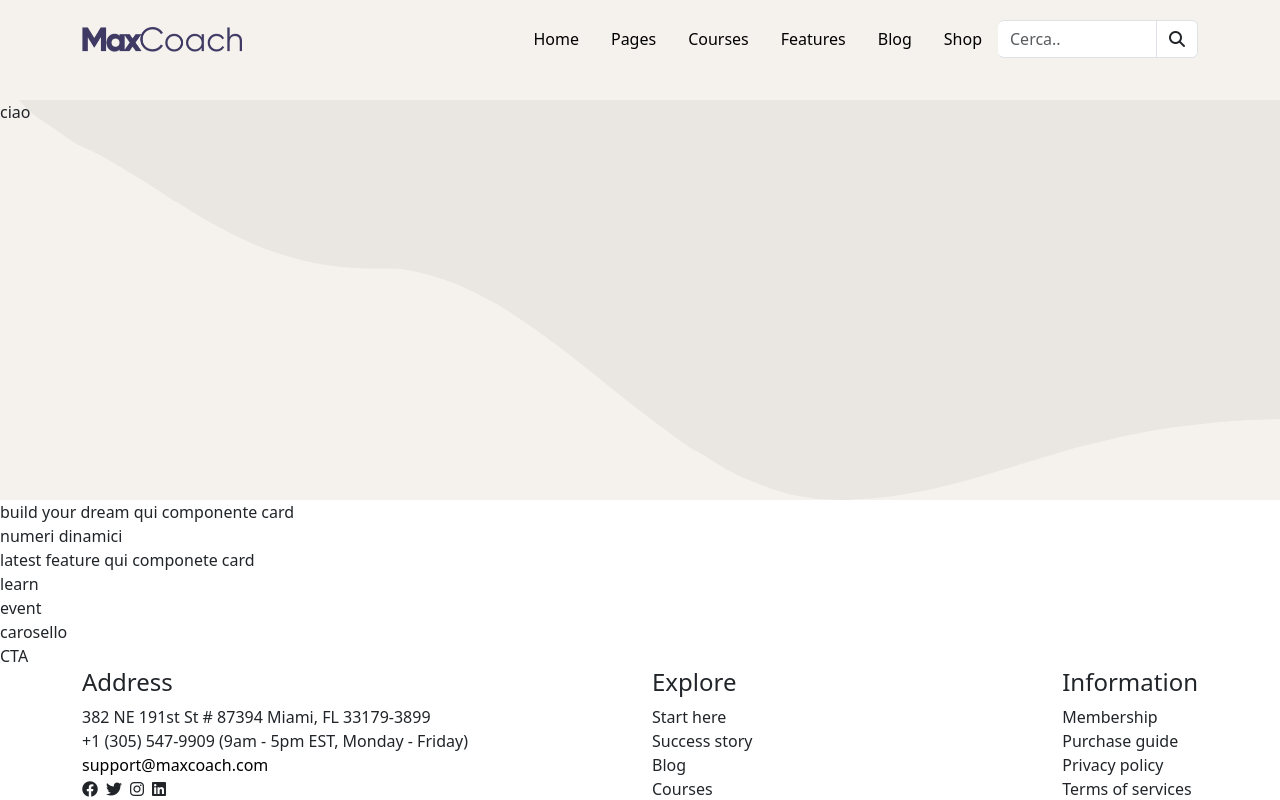
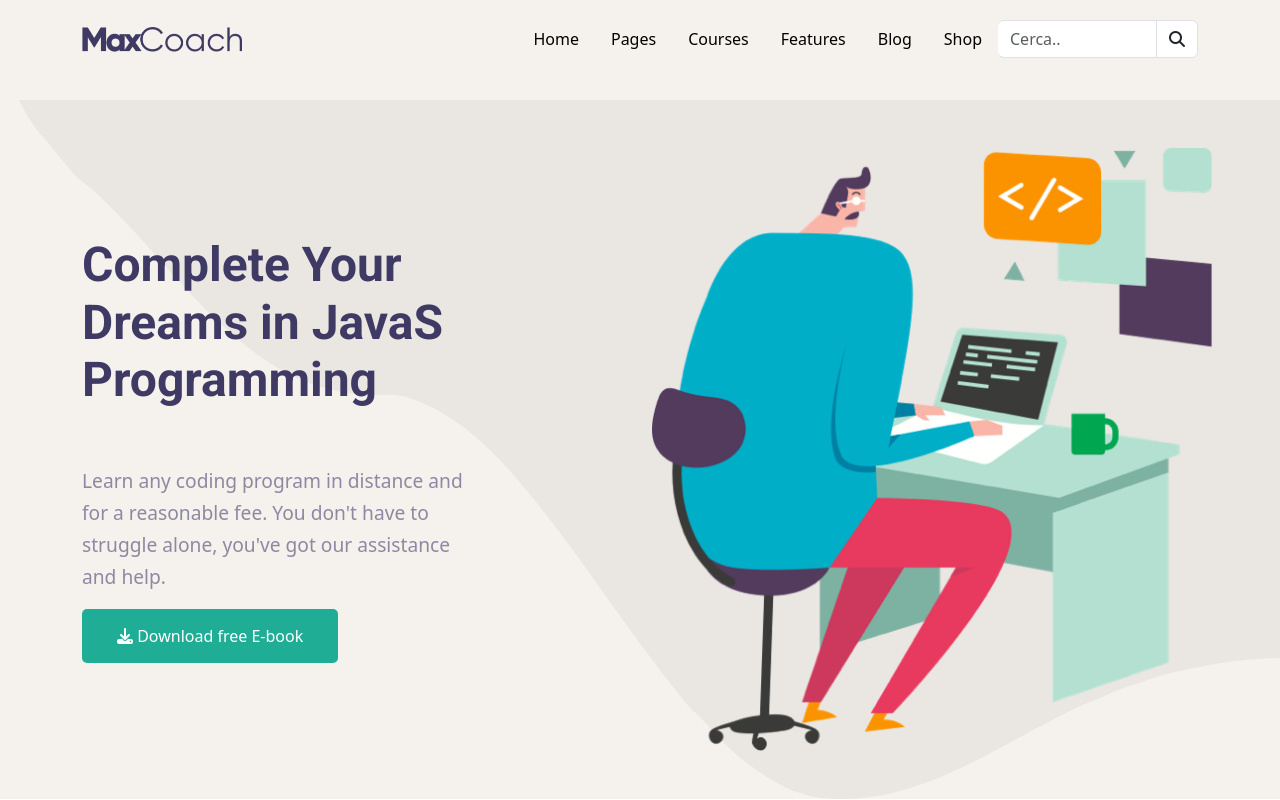
Before and after one commit to SimoneNegrisoli/proj-html-vuejs, a Vue app: page / in a window 1280 px wide. Shown: the top 800 px of the page. Built offline with nearby package versions, Linux system fonts and the light colour scheme.

Commit message:
section 1

```diff
--- a/src/App.vue
+++ b/src/App.vue
@@ -31,4 +31,8 @@ export default {
 
 </script>
 
-<style lang="scss" scoped></style>
+<style lang="scss" scoped>
+body {
+  font-family: 'Roboto', sans-serif;
+}
+</style>
--- a/src/assets/style/main.scss
+++ b/src/assets/style/main.scss
@@ -7,3 +7,5 @@ $fa-font-path: '../webfonts';
 @import '@fortawesome/fontawesome-free/scss/brands.scss';
 
 @import 'bootstrap/scss/bootstrap';
+
+@import url('https://fonts.googleapis.com/css2?family=Lato:wght@100;300;400;700&family=Montserrat:wght@300;400;600;700&family=PT+Sans:wght@400;700&family=Roboto:wght@100;300;400;500;700;900&display=swap')
--- a/src/components/MainComp.vue
+++ b/src/components/MainComp.vue
@@ -1,7 +1,26 @@
 <template>
     <main>
         <section id="jumbo">
-            ciao
+            <div class="container">
+                <div class="row align-items-center ">
+                    <div class="col-12 col-md-6 ">
+                        <div class="mt-5 mb-5 mytext">
+                            <h2>Complete Your Dreams in JavaS Programming</h2>
+                            <p class="pt-5">
+                                Learn any coding program in distance and for a reasonable fee. You don't have to struggle
+                                alone, you've got our assistance and help.
+                            </p>
+                            <button class="my-button"><i class="fa-solid fa-download"></i> Download free
+                                E-book</button>
+                        </div>
+                    </div>
+                    <div class="col-12 col-md-6 ">
+                        <div class="mt-5 mb-5">
+                            <img src="../assets/img/home-5-hero-image.png" alt="work computer">
+                        </div>
+                    </div>
+                </div>
+            </div>
         </section>
         <section>
             build your dream qui componente card
@@ -45,6 +64,40 @@ main {
 #jumbo {
     background-color: $mybeige;
     background-image: url('../assets/img/jumbo-overlay.svg');
-    height: 400px;
+
+    img {
+        width: 560px;
+    }
+
+    .mytext {
+        width: 70%;
+
+        p {
+            line-height: 2rem;
+            font-size: 1.2rem;
+            font-weight: 400;
+            color: $mylightpurple;
+        }
+
+        .my-button {
+            background-color: $mygreen;
+            padding: 15px 35px 15px 35px;
+            border-radius: 5px;
+            color: $mywithe;
+            border: none;
+            transition: all 0.4s;
+
+            &:hover {
+                background-color: $mypurple;
+            }
+        }
+    }
+}
+
+h2 {
+    font-size: 48px;
+    color: $mypurple;
+    font-family: 'Roboto', sans-serif;
+    font-weight: 700;
 }
 </style>
```
Also changed, not shown: src/components/MyButton.vue (added, +9 -0 lines).
